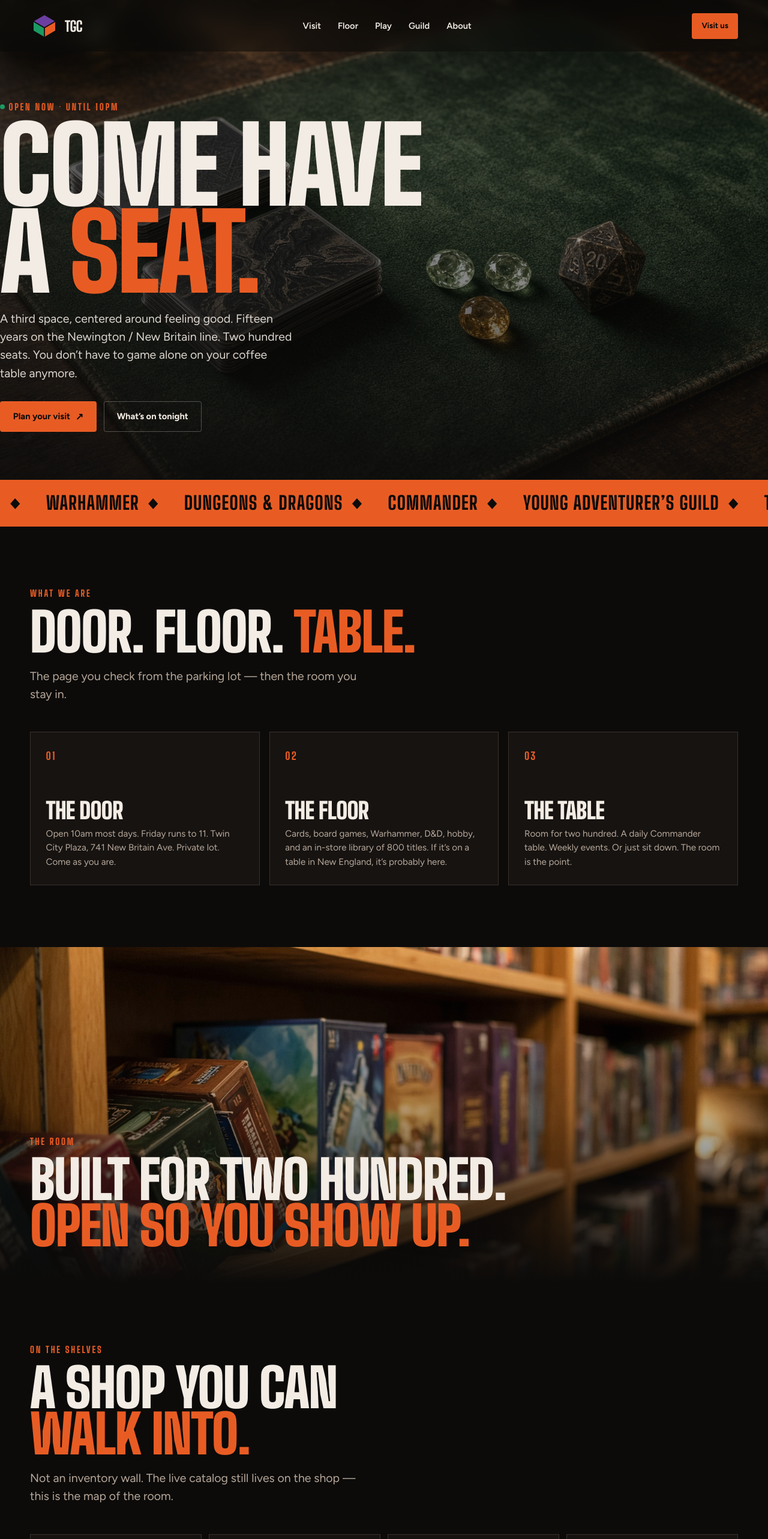
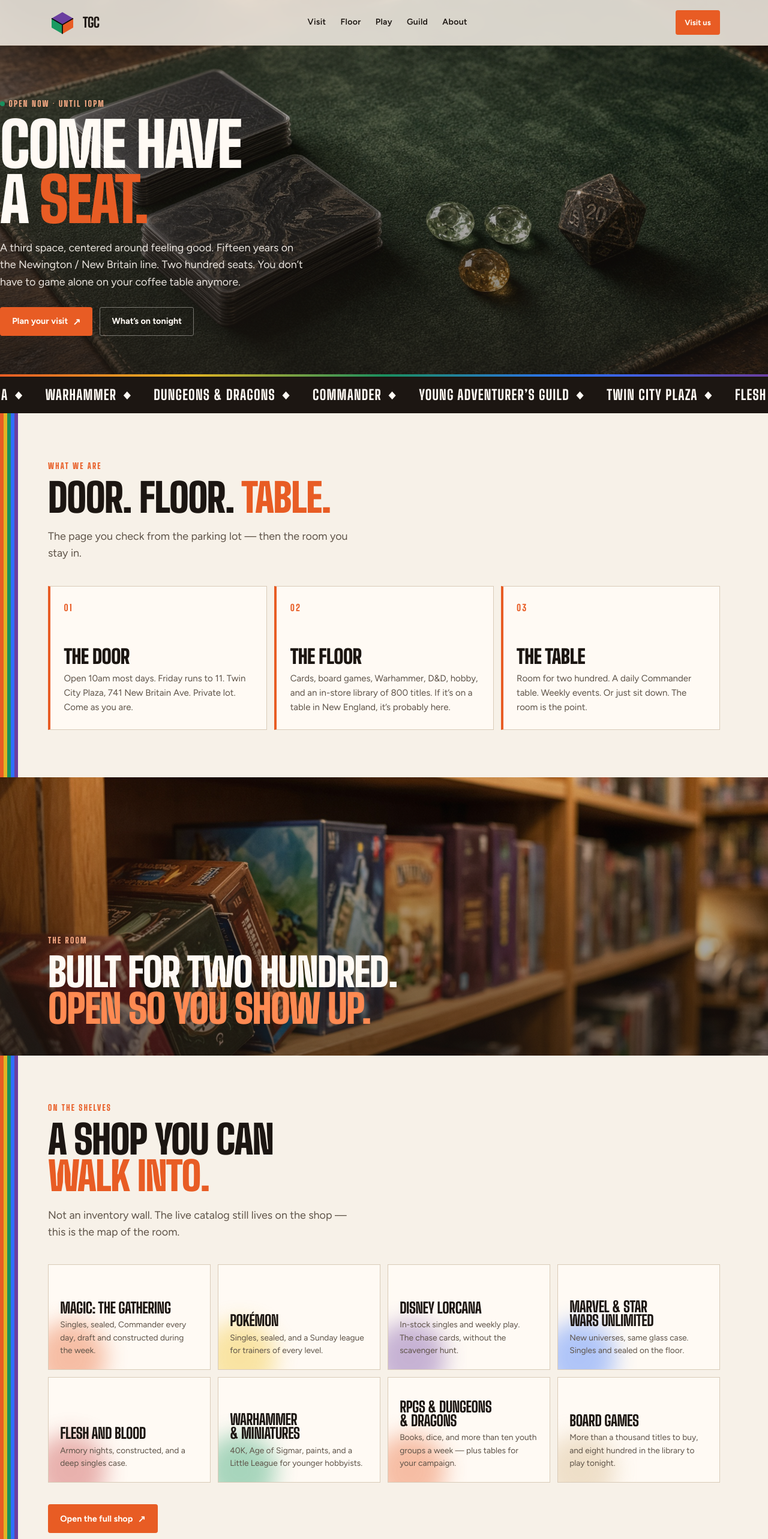
Before and after one commit to VoidcallerOC/Table-Top, a React (Vite) app: page / in a window 1280 px wide. Shown: the top 2566 px of the page at 60% size. Built offline with nearby package versions, Linux system fonts and the light colour scheme.

Commit message:
Visual-only: TGC color and community, Forge-CT craft

```diff
--- a/client/src/components/site-chrome.tsx
+++ b/client/src/components/site-chrome.tsx
@@ -13,7 +13,7 @@ function Brand() {
         height={48}
         className="size-11 shrink-0 object-contain md:size-12"
       />
-      <span className="font-serif text-[1.35rem] font-extrabold tracking-tight uppercase md:text-[1.5rem]">
+      <span className="font-serif text-[1.28rem] font-extrabold tracking-tight uppercase md:text-[1.42rem]">
         TGC
       </span>
     </Link>
@@ -24,7 +24,7 @@ export function SkipLink() {
   return (
     <a
       href="#main-content"
-      className="fixed top-3 left-3 z-50 -translate-y-[180%] bg-ember px-3 py-2 text-sm font-bold text-paper focus:translate-y-0"
+      className="fixed top-3 left-3 z-50 -translate-y-[180%] bg-ember px-3 py-2 text-sm font-bold text-[#fffaf4] focus:translate-y-0"
     >
       Skip to content
     </a>
@@ -36,11 +36,11 @@ export function SiteHeader() {
   const close = () => setOpen(false);
 
   return (
-    <header className="fixed top-0 right-0 left-0 z-30 bg-paper/55 backdrop-blur-md">
-      <div className="shell flex min-h-[5.4rem] items-center justify-between gap-6">
+    <header className="fixed top-0 right-0 left-0 z-30 border-b border-wood/70 bg-paper/86 backdrop-blur-md">
+      <div className="shell flex min-h-[4.7rem] items-center justify-between gap-6">
         <Brand />
         <nav
-          className={`max-md:absolute max-md:top-[5.4rem] max-md:right-0 max-md:left-0 max-md:flex-col max-md:items-start max-md:gap-5 max-md:border-b max-md:border-wood max-md:bg-paper/95 max-md:px-5 max-md:py-5 ${open ? "max-md:flex" : "max-md:hidden"} flex items-center gap-7`}
+          className={`max-md:absolute max-md:top-[4.7rem] max-md:right-0 max-md:left-0 max-md:flex-col max-md:items-start max-md:gap-4 max-md:border-b max-md:border-wood max-md:bg-paper max-md:px-5 max-md:py-5 ${open ? "max-md:flex" : "max-md:hidden"} flex items-center gap-6`}
           aria-label="Primary"
         >
           {nav.map((item) =>
@@ -49,7 +49,7 @@ export function SiteHeader() {
                 key={item.label}
                 href={item.to}
                 onClick={close}
-                className="text-[0.92rem] font-semibold no-underline hover:text-ember"
+                className="text-[0.88rem] font-semibold tracking-wide no-underline hover:text-ember"
               >
                 {item.label}
               </Link>
@@ -58,7 +58,7 @@ export function SiteHeader() {
                 key={item.label}
                 href={item.to}
                 onClick={close}
-                className="text-[0.92rem] font-semibold no-underline hover:text-ember"
+                className="text-[0.88rem] font-semibold tracking-wide no-underline hover:text-ember"
               >
                 {item.label}
               </a>
@@ -88,10 +88,10 @@ export function SiteHeader() {
 export function SiteFooter() {
   return (
     <footer className="border-t border-wood bg-cream">
-      <div className="shell grid gap-12 py-16 md:grid-cols-[1.4fr_1fr] md:py-20">
+      <div className="shell grid gap-10 py-14 md:grid-cols-[1.4fr_1fr] md:py-16">
         <div>
           <span className="font-serif text-2xl font-extrabold tracking-tight uppercase">TGC</span>
-          <p className="mt-5 max-w-sm text-sm text-muted">
+          <p className="mt-4 max-w-sm text-sm text-muted">
             {site.tagline}
             <br />
             {site.address.plaza}, {site.address.city}, {site.address.state}.
--- a/client/src/index.css
+++ b/client/src/index.css
@@ -2,16 +2,19 @@
 @import "tailwindcss";
 
 @theme {
-  --color-paper: #0c0b0a;
-  --color-cream: #161311;
-  --color-ink: #f3ece4;
-  --color-muted: #b7a89a;
+  --color-paper: #f7f1e8;
+  --color-cream: #efe4d4;
+  --color-ink: #1c1612;
+  --color-muted: #5e5348;
   --color-ember: #e85c24;
-  --color-ember-deep: #ff7a3d;
-  --color-teal: #1a9a62;
-  --color-wood: #3a322c;
-  --color-line: #241e1a;
-  --color-line-strong: #4a4038;
+  --color-ember-deep: #c44716;
+  --color-teal: #1a8f5e;
+  --color-wood: #d9cbb8;
+  --color-line: #e6d9c8;
+  --color-line-strong: #c9b79d;
+  --color-violet: #6b3fa0;
+  --color-gold: #e2b423;
+  --color-sky: #2f6fff;
   --font-sans: "Figtree", "Helvetica Neue", Arial, sans-serif;
   --font-serif: "Big Shoulders Display", "Arial Narrow", Impact, sans-serif;
   --radius-sm: 0.2rem;
@@ -24,16 +27,27 @@
     background: var(--color-paper);
     -webkit-font-smoothing: antialiased;
     -moz-osx-font-smoothing: grayscale;
-    color-scheme: dark;
+    color-scheme: light;
   }
 
   body {
     margin: 0;
-    background: var(--color-paper);
+    background:
+      linear-gradient(
+        90deg,
+        #e85c24 0 6px,
+        #e2b423 6px 12px,
+        #1a8f5e 12px 18px,
+        #2f6fff 18px 24px,
+        #6b3fa0 24px 30px,
+        transparent 30px
+      )
+      fixed left top / 30px 100% no-repeat,
+      var(--color-paper);
     color: var(--color-ink);
     font-family: var(--font-sans);
-    font-size: 1rem;
-    line-height: 1.55;
+    font-size: 1.02rem;
+    line-height: 1.58;
     text-rendering: optimizeLegibility;
   }
 
@@ -48,7 +62,7 @@
 
   ::selection {
     background: var(--color-ember);
-    color: var(--color-paper);
+    color: #fffaf4;
   }
 
   h1,
@@ -56,7 +70,7 @@
   h3 {
     text-wrap: balance;
     margin-top: 0;
-    line-height: 0.86;
+    line-height: 0.92;
   }
 
   p {
@@ -77,46 +91,46 @@
   #floor,
   #play,
   #main-content {
-    scroll-margin-top: 6rem;
+    scroll-margin-top: 5.5rem;
   }
 }
 
 @utility shell {
-  width: min(1180px, calc(100% - 3rem));
+  width: min(1120px, calc(100% - 3.25rem));
   margin-inline: auto;
 }
 
 @layer components {
   .section {
-    padding: clamp(4.5rem, 8vw, 8rem) 0;
+    padding: clamp(3.4rem, 6.2vw, 6.4rem) 0;
   }
 
   .eyebrow {
-    margin: 0 0 1rem;
+    margin: 0 0 0.85rem;
     color: var(--color-ember);
     font-family: var(--font-serif);
-    font-size: 0.95rem;
+    font-size: 0.86rem;
     font-weight: 800;
-    letter-spacing: 0.18em;
+    letter-spacing: 0.16em;
     line-height: 1.2;
     text-transform: uppercase;
   }
 
   .display {
     font-family: var(--font-serif);
-    font-size: clamp(4.2rem, 14vw, 11rem);
+    font-size: clamp(3.1rem, 8.4vw, 6.4rem);
     font-weight: 900;
-    letter-spacing: -0.02em;
-    line-height: 0.82;
+    letter-spacing: -0.028em;
+    line-height: 0.9;
     text-transform: uppercase;
   }
 
   .section-title {
     font-family: var(--font-serif);
-    font-size: clamp(2.8rem, 7vw, 6.2rem);
+    font-size: clamp(2.15rem, 5.2vw, 4.15rem);
     font-weight: 900;
-    letter-spacing: -0.02em;
-    line-height: 0.86;
+    letter-spacing: -0.024em;
+    line-height: 0.92;
     text-transform: uppercase;
   }
 
@@ -127,57 +141,57 @@
   }
 
   .lede {
-    max-width: 46ch;
+    max-width: 44ch;
     color: var(--color-muted);
-    font-size: clamp(1.05rem, 1.6vw, 1.22rem);
-    line-height: 1.55;
+    font-size: clamp(1.02rem, 1.4vw, 1.16rem);
+    line-height: 1.58;
   }
 
   .btn {
     display: inline-flex;
     align-items: center;
     justify-content: center;
-    gap: 0.55rem;
-    min-height: 3.2rem;
-    padding: 0.8rem 1.3rem;
+    gap: 0.5rem;
+    min-height: 3rem;
+    padding: 0.72rem 1.2rem;
     border-radius: var(--radius-sm);
     border: 1px solid var(--color-ember);
     background: var(--color-ember);
-    color: var(--color-paper);
-    font-size: 0.92rem;
+    color: #fffaf4;
+    font-size: 0.9rem;
     font-weight: 700;
     line-height: 1.2;
     text-decoration: none;
     transition:
-      background 160ms ease,
-      color 160ms ease,
-      border-color 160ms ease,
-      transform 160ms ease;
+      background 160ms var(--ease-forge),
+      color 160ms var(--ease-forge),
+      border-color 160ms var(--ease-forge),
+      transform 160ms var(--ease-forge);
   }
 
   .btn:hover {
     background: var(--color-ink);
     border-color: var(--color-ink);
-    color: var(--color-paper);
-    transform: translateY(-2px);
+    color: #fffaf4;
+    transform: translateY(-1px);
   }
 
   .btn-ghost {
     background: transparent;
     color: var(--color-ink);
-    border-color: rgba(243, 236, 228, 0.28);
+    border-color: var(--color-line-strong);
   }
 
   .btn-ghost:hover {
     background: var(--color-ink);
     border-color: var(--color-ink);
-    color: var(--color-paper);
+    color: #fffaf4;
   }
 
   .btn-small {
-    min-height: 2.7rem;
-    padding: 0.55rem 0.95rem;
-    font-size: 0.82rem;
+    min-height: 2.55rem;
+    padding: 0.5rem 0.9rem;
+    font-size: 0.8rem;
   }
 
   .glyph {
@@ -197,21 +211,38 @@
     vertical-align: 0.05em;
     background: var(--color-teal);
     border-radius: 50%;
-    box-shadow: 0 0 0 0 rgba(26, 154, 98, 0.45);
+    box-shadow: 0 0 0 0 rgba(26, 143, 94, 0.45);
     animation: livePulse 2.4s ease-out infinite;
   }
 
   .hero-veil {
     background:
-      linear-gradient(90deg, rgba(12, 11, 10, 0.72) 0%, rgba(12, 11, 10, 0.28) 55%, rgba(12, 11, 10, 0.18) 100%),
-      linear-gradient(180deg, rgba(12, 11, 10, 0.45) 0%, transparent 32%, rgba(12, 11, 10, 0.82) 100%);
+      linear-gradient(90deg, rgba(28, 22, 18, 0.55) 0%, rgba(28, 22, 18, 0.18) 58%, rgba(28, 22, 18, 0.08) 100%),
+      linear-gradient(180deg, rgba(28, 22, 18, 0.22) 0%, transparent 34%, rgba(28, 22, 18, 0.62) 100%);
+  }
+
+  .photo-veil {
+    position: absolute;
+    inset: 0;
+    background:
+      linear-gradient(180deg, rgba(28, 22, 18, 0.08), rgba(28, 22, 18, 0.58)),
+      linear-gradient(90deg, rgba(232, 92, 36, 0.12), transparent 40%);
+  }
+
+  .photo-veil-side {
+    position: absolute;
+    inset: 0;
+    background:
+      linear-gradient(90deg, rgba(28, 22, 18, 0.72) 0%, rgba(28, 22, 18, 0.32) 48%, rgba(28, 22, 18, 0.08) 100%);
   }
 
   .marquee-band {
-    padding: 0.95rem 0;
-    background: var(--color-ember);
-    color: var(--color-paper);
+    padding: 0.78rem 0;
+    background: var(--color-ink);
+    color: #fffaf4;
     overflow: hidden;
+    border-top: 4px solid transparent;
+    border-image: linear-gradient(90deg, #e85c24, #e2b423, #1a8f5e, #2f6fff, #6b3fa0) 1;
   }
 
   .marquee {
@@ -222,37 +253,38 @@
   .marquee-track {
     display: inline-flex;
     align-items: center;
-    gap: 2.2rem;
-    padding-left: 2.2rem;
+    gap: 2rem;
+    padding-left: 2rem;
     font-family: var(--font-serif);
-    font-size: clamp(1.4rem, 2.4vw, 2rem);
+    font-size: clamp(1.15rem, 1.8vw, 1.55rem);
     font-weight: 800;
-    letter-spacing: 0.04em;
+    letter-spacing: 0.05em;
     text-transform: uppercase;
     animation: marqueeSlide 28s linear infinite;
   }
 
   .pillar {
-    min-height: 16rem;
-    padding: 1.6rem;
-    background: var(--color-cream);
+    min-height: 15rem;
+    padding: 1.45rem 1.4rem 1.5rem;
+    background: #fffaf4;
     border: 1px solid var(--color-wood);
+    border-left: 4px solid var(--color-ember);
     display: flex;
     flex-direction: column;
   }
 
   .pillar .num {
     font-family: var(--font-serif);
-    font-size: 1.1rem;
+    font-size: 0.95rem;
     font-weight: 800;
-    letter-spacing: 0.12em;
+    letter-spacing: 0.14em;
     color: var(--color-ember);
   }
 
   .pillar h3 {
-    margin: auto 0 0.7rem;
+    margin: auto 0 0.65rem;
     font-family: var(--font-serif);
-    font-size: 2.4rem;
+    font-size: 2.05rem;
     font-weight: 900;
     letter-spacing: -0.02em;
     text-transform: uppercase;
@@ -261,56 +293,78 @@
   .pillar p {
     margin: 0;
     color: var(--color-muted);
-    font-size: 0.95rem;
+    font-size: 0.94rem;
   }
 
   .game-card {
     position: relative;
     overflow: hidden;
-    min-height: 11.5rem;
-    padding: 1.35rem;
-    background: var(--color-cream);
+    min-height: 11rem;
+    padding: 1.2rem 1.2rem 1.25rem;
+    background: #fffaf4;
     border: 1px solid var(--color-wood);
     text-decoration: none;
     display: flex;
     flex-direction: column;
     justify-content: flex-end;
+    transition:
+      border-color 160ms var(--ease-forge),
+      transform 160ms var(--ease-forge);
+  }
+
+  .game-card:hover {
+    border-color: var(--color-ember);
+    transform: translateY(-2px);
   }
 
   .game-card .glow {
     position: absolute;
     inset: auto auto -2.5rem -1.5rem;
-    width: 8rem;
-    height: 8rem;
+    width: 7.5rem;
+    height: 7.5rem;
     border-radius: 999px;
     filter: blur(18px);
-    opacity: 0.45;
+    opacity: 0.38;
     pointer-events: none;
   }
 
   .game-card h3 {
     position: relative;
     font-family: var(--font-serif);
-    font-size: 1.85rem;
+    font-size: 1.55rem;
     font-weight: 800;
     letter-spacing: -0.02em;
     text-transform: uppercase;
-    margin: 0 0 0.4rem;
+    margin: 0 0 0.35rem;
   }
 
   .game-card p {
     position: relative;
     margin: 0;
     color: var(--color-muted);
-    font-size: 0.88rem;
+    font-size: 0.86rem;
   }
 
   .photo-break {
     position: relative;
-    min-height: 70svh;
+    min-height: 58svh;
     display: grid;
     align-items: end;
     overflow: hidden;
+    color: #fffaf4;
+  }
+
+  .photo-break .eyebrow {
+    color: #ffb089;
+  }
+
+  .photo-break .section-title em,
+  .photo-break .display em {
+    color: #ff8a52;
+  }
+
+  .photo-break .lede {
+    color: rgba(247, 241, 232, 0.88);
   }
 
   .photo-break img {
@@ -331,7 +385,7 @@
     display: flex;
     justify-content: space-between;
     gap: 1rem;
-    padding: 0.7rem 0;
+    padding: 0.78rem 0;
     border-top: 1px solid var(--color-wood);
     font-size: 0.95rem;
   }
@@ -344,13 +398,13 @@
 
 @keyframes livePulse {
   0% {
-    box-shadow: 0 0 0 0 rgba(26, 154, 98, 0.45);
+    box-shadow: 0 0 0 0 rgba(26, 143, 94, 0.45);
   }
   70% {
-    box-shadow: 0 0 0 0.55rem rgba(26, 154, 98, 0);
+    box-shadow: 0 0 0 0.55rem rgba(26, 143, 94, 0);
   }
   100% {
-    box-shadow: 0 0 0 0 rgba(26, 154, 98, 0);
+    box-shadow: 0 0 0 0 rgba(26, 143, 94, 0);
   }
 }
 
@@ -364,8 +418,28 @@
 }
 
 @media (max-width: 800px) {
+  body {
+    background:
+      linear-gradient(
+        90deg,
+        #e85c24 0 4px,
+        #e2b423 4px 8px,
+        #1a8f5e 8px 12px,
+        #2f6fff 12px 16px,
+        #6b3fa0 16px 20px,
+        transparent 20px
+      )
+      fixed left top / 20px 100% no-repeat,
+      var(--color-paper);
+  }
+
   .shell {
-    width: min(1180px, calc(100% - 1.75rem));
+    width: min(1120px, calc(100% - 2rem));
+  }
+
+  .pillar,
+  .game-card {
+    min-height: 0;
   }
 }
 
@@ -376,12 +450,14 @@
 
   .live-dot,
   .marquee-track,
-  .btn {
+  .btn,
+  .game-card {
     animation: none;
     transition: none;
   }
 
-  .btn:hover {
+  .btn:hover,
+  .game-card:hover {
     transform: none;
   }
 }
--- a/client/src/pages/Home.tsx
+++ b/client/src/pages/Home.tsx
@@ -74,32 +74,32 @@ export default function Home() {
 
 function Hero() {
   return (
-    <section className="relative flex min-h-[100dvh] items-end overflow-hidden pb-24 max-md:min-h-[92svh] md:pb-20">
+    <section className="relative flex min-h-[78svh] items-end overflow-hidden pb-16 max-md:min-h-[72svh] md:pb-16">
       <img
         src="/images/play-felt.jpg"
         alt="A felt game table set with cards and dice"
         className="absolute inset-0 h-full w-full object-cover object-[center_45%]"
       />
       <div className="hero-veil absolute inset-0" />
-      <div className="relative shell w-full pt-28">
-        <p className="eyebrow">
+      <div className="relative shell w-full pt-24">
+        <p className="eyebrow text-[#ffb089]">
           <OpenNow className="inline-flex items-center" />
         </p>
-        <h1 className="display max-w-5xl">
+        <h1 className="display max-w-4xl text-[#fffaf4]">
           Come have
           <br />
           a <em>seat.</em>
         </h1>
-        <p className="lede mt-6 max-w-lg text-ink/90">
+        <p className="lede mt-5 max-w-lg text-[#fffaf4]/90">
           A third space, centered around feeling good. Fifteen years on the
           Newington / New Britain line. Two hundred seats. You don’t have to
           game alone on your coffee table anymore.
         </p>
-        <div className="mt-8 flex flex-wrap items-center gap-3">
+        <div className="mt-7 flex flex-wrap items-center gap-3">
           <a className="btn" href={site.maps} target="_blank" rel="noopener noreferrer">
             Plan your visit <span className="glyph" aria-hidden="true">↗︎</span>
           </a>
-          <a className="btn btn-ghost" href={site.events} target="_blank" rel="noopener noreferrer">
+          <a className="btn btn-ghost !border-[#fffaf4]/40 !text-[#fffaf4] hover:!bg-[#fffaf4] hover:!text-ink" href={site.events} target="_blank" rel="noopener noreferrer">
             What’s on tonight
           </a>
         </div>
@@ -134,10 +134,10 @@ function VisitPath() {
         <h2 className="section-title">
           Door. Floor. <em>Table.</em>
         </h2>
-        <p className="lede mt-5 mb-12">
+        <p className="lede mt-5 mb-10">
           The page you check from the parking lot — then the room you stay in.
         </p>
-        <div className="grid gap-4 md:grid-cols-3">
+        <div className="grid gap-3 md:grid-cols-3">
           {visitPath.map((step) => (
             <article key={step.number} className="pillar">
               <span className="num">{step.number}</span>
@@ -158,8 +158,8 @@ function RoomBreak() {
         src="/images/floor-shelves.jpg"
         alt="Board game shelves at Tabletop Gaming Center"
       />
-      <div className="absolute inset-0 bg-linear-to-t from-paper via-paper/25 to-transparent" />
-      <div className="relative shell pb-14">
+      <div className="photo-veil" />
+      <div className="relative shell pb-12">
         <p className="eyebrow">The room</p>
         <h2 className="section-title max-w-4xl">
           Built for two hundred.
@@ -181,7 +181,7 @@ function Floor() {
           <br />
           <em>walk into.</em>
         </h2>
-        <p className="lede mt-5 mb-12">
+        <p className="lede mt-5 mb-10">
           Not an inventory wall. The live catalog still lives on the shop — this
           is the map of the room.
         </p>
@@ -194,7 +194,7 @@ function Floor() {
             </a>
           ))}
         </div>
-        <a className="btn mt-10" href={site.shopAll} target="_blank" rel="noopener noreferrer">
+        <a className="btn mt-9" href={site.shopAll} target="_blank" rel="noopener noreferrer">
           Open the full shop <span className="glyph" aria-hidden="true">↗︎</span>
         </a>
       </div>
@@ -205,7 +205,7 @@ function Floor() {
 function Play() {
   return (
     <section id="play" className="section bg-cream">
-      <div className="shell grid items-start gap-12 lg:grid-cols-[0.85fr_1.15fr]">
+      <div className="shell grid items-start gap-10 lg:grid-cols-[0.85fr_1.15fr]">
         <div>
           <p className="eyebrow">This week</p>
           <h2 className="section-title">
@@ -217,7 +217,7 @@ function Play() {
             Dates, fees, and seats live on TGC’s calendar. This is the shape of
             the week so you know the room before you walk in.
           </p>
-          <a className="btn mt-8" href={site.events} target="_blank" rel="noopener noreferrer">
+          <a className="btn mt-7" href={site.events} target="_blank" rel="noopener noreferrer">
             Open the live calendar <span className="glyph" aria-hidden="true">↗︎</span>
           </a>
         </div>
@@ -226,7 +226,7 @@ function Play() {
             <li key={row.title} className="!block">
               <a href={site.events} className="flex items-start justify-between gap-4 no-underline" target="_blank" rel="noopener noreferrer">
                 <span>
-                  <b className="block font-serif text-2xl font-extrabold tracking-tight uppercase">
+                  <b className="block font-serif text-[1.65rem] font-extrabold tracking-tight uppercase">
                     {row.title}
                   </b>
                   <span className="mt-1 block text-sm text-muted">{row.text}</span>
@@ -245,10 +245,10 @@ function Play() {
 
 function GuildTeaser() {
   return (
-    <section className="photo-break min-h-[75svh]">
+    <section className="photo-break min-h-[62svh]">
       <img src="/images/guild-dice.jpg" alt="Dice and a character sheet on the table" />
-      <div className="absolute inset-0 bg-linear-to-r from-paper via-paper/70 to-paper/20" />
-      <div className="relative shell py-24">
+      <div className="photo-veil-side" />
+      <div className="relative shell py-20">
         <p className="eyebrow">Young Adventurer’s Guild</p>
         <h2 className="section-title max-w-3xl">
           Start with a
@@ -259,7 +259,7 @@ function GuildTeaser() {
           After-school tables for ages 10–12 and 13+. More than ten youth D&D
           groups a week. Scholarships exist. Ask the desk.
         </p>
-        <Link href="/guild" className="btn mt-8">
+        <Link href="/guild" className="btn mt-7">
           Explore the Guild <span className="glyph" aria-hidden="true">↗︎</span>
         </Link>
       </div>
@@ -272,14 +272,14 @@ function Belong() {
     <section id="community" className="section">
       <div className="shell">
         <p className="eyebrow">The table continues</p>
-        <h2 className="section-title mb-12">
+        <h2 className="section-title mb-10">
           A room you can
           <br />
           <em>come back to.</em>
         </h2>
         <div className="grid gap-3 sm:grid-cols-2">
           {channels.map((channel) => (
-            <a key={channel.name} href={channel.href} className="game-card min-h-36" target="_blank" rel="noopener noreferrer">
+            <a key={channel.name} href={channel.href} className="game-card min-h-32" target="_blank" rel="noopener noreferrer">
               <h3>
                 {channel.name} <span className="glyph" aria-hidden="true">↗︎</span>
               </h3>
@@ -296,7 +296,7 @@ function Stories() {
   return (
     <section className="section bg-cream">
       <div className="shell">
-        <div className="mb-12 flex flex-col justify-between gap-4 md:flex-row md:items-end">
+        <div className="mb-10 flex flex-col justify-between gap-4 md:flex-row md:items-end">
           <div>
             <p className="eyebrow">From the table</p>
             <h2 className="section-title">
@@ -311,7 +311,7 @@ function Stories() {
         </div>
         <div className="grid gap-3 md:grid-cols-3">
           {articles.map((article) => (
-            <a key={article.title} href={article.href} className="game-card min-h-64" target="_blank" rel="noopener noreferrer">
+            <a key={article.title} href={article.href} className="game-card min-h-56" target="_blank" rel="noopener noreferrer">
               <span className="mb-auto font-serif text-sm font-extrabold tracking-widest text-ember uppercase">
                 {article.number} · {article.kicker}
               </span>
@@ -328,7 +328,7 @@ function Stories() {
 function Visit() {
   return (
     <section id="visit" className="section">
-      <div className="shell grid items-start gap-12 lg:grid-cols-[1.15fr_0.85fr]">
+      <div className="shell grid items-start gap-10 lg:grid-cols-[1.15fr_0.85fr]">
         <div>
           <p className="eyebrow">Find us</p>
           <h2 className="section-title">
@@ -345,7 +345,7 @@ function Visit() {
             <br />
             <span className="mt-3 block">{site.address.note}</span>
           </p>
-          <div className="mt-8 flex flex-wrap items-center gap-3">
+          <div className="mt-7 flex flex-wrap items-center gap-3">
             <a className="btn" href={site.maps} target="_blank" rel="noopener noreferrer">
               Get directions <span className="glyph" aria-hidden="true">↗︎</span>
             </a>
@@ -354,7 +354,7 @@ function Visit() {
             </a>
           </div>
         </div>
-        <div className="border border-wood bg-cream p-6">
+        <div className="border border-wood bg-[#fffaf4] p-6">
           <p className="eyebrow">Store hours</p>
           <ul className="hours-list">
             {hours.map((row) => (
```
Also changed, not shown: client/src/pages/About.tsx (+7 -7 lines), client/src/pages/Guild.tsx (+10 -10 lines).
